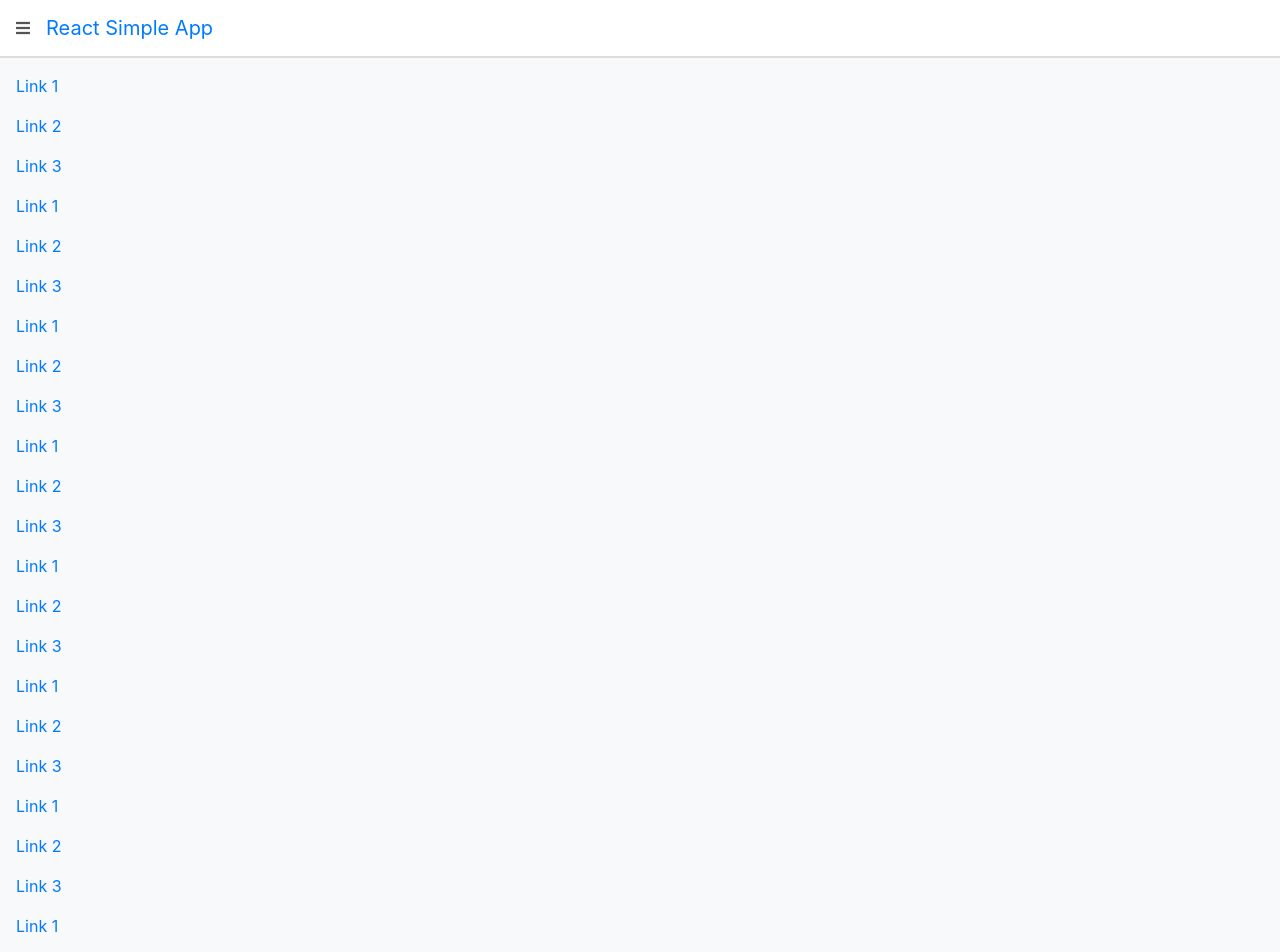
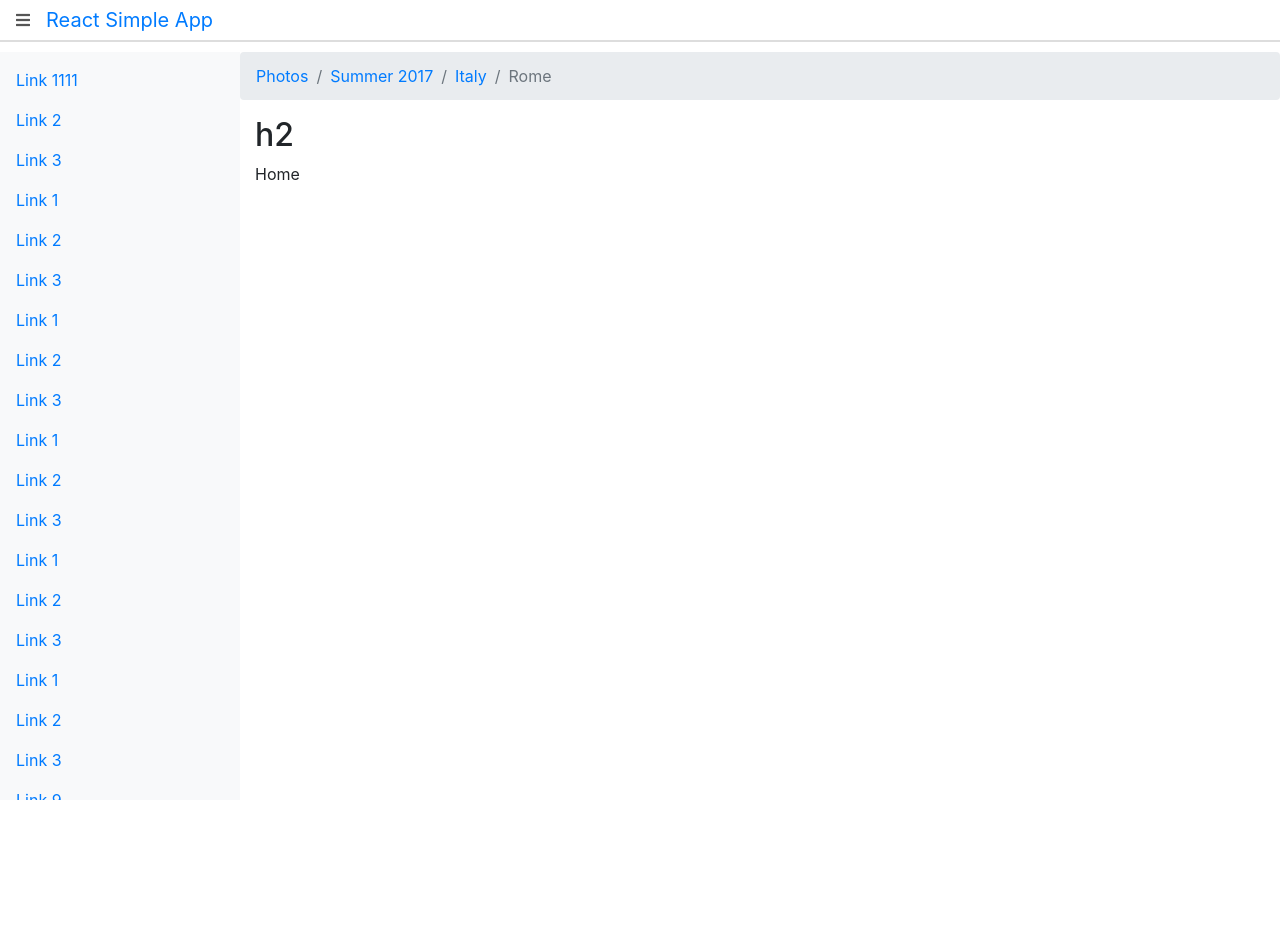
Before and after one commit to WeiTsunChien/react-simple-app, a React (Create React App) app: page / in a window 1280 px wide. Shown: the top 952 px of the page. After the commit the page ends 800 px from the top, so only its background shows below. Built offline with nearby package versions, Linux system fonts and the light colour scheme.

Commit message:
靜態切版

```diff
--- a/src/components/layout/Layout.jsx
+++ b/src/components/layout/Layout.jsx
@@ -3,14 +3,15 @@ import { Outlet, Link } from "react-router-dom";
 const Layout = () => {
     return (
         <>
-            <header className="navbar navbar-expand site-header">
+            <header className="site-header navbar navbar-expand fixed-top">
                 <i className="fas fa-bars" title="主選單"></i>
                 <a className="navbar-brand" href="#">React Simple App</a>
             </header>
-            <nav className="navbar bg-light">
+            <div className="sidebar-wrapper">
+                <nav className="sidebar navbar bg-light">
                     <ul className="navbar-nav">
                         <li className="nav-item">
-                        <a className="nav-link" href="#">Link 1</a>
+                            <a className="nav-link" href="#">Link 1111</a>
                         </li>
                         <li className="nav-item">
                             <a className="nav-link" href="#">Link 2</a>
@@ -64,31 +65,42 @@ const Layout = () => {
                             <a className="nav-link" href="#">Link 3</a>
                         </li>
                         <li className="nav-item">
-                        <a className="nav-link" href="#">Link 1</a>
+                            <a className="nav-link" href="#">Link 9</a>
                         </li>
                         <li className="nav-item">
-                        <a className="nav-link" href="#">Link 2</a>
+                            <a className="nav-link" href="#">Link 99</a>
                         </li>
                         <li className="nav-item">
-                        <a className="nav-link" href="#">Link 3</a>
+                            <a className="nav-link" href="#">Link 999</a>
                         </li>
                         <li className="nav-item">
-                        <a className="nav-link" href="#">Link 1</a>
+                            <a className="nav-link" href="#">Link 9999</a>
                         </li>
                         <li className="nav-item">
-                        <a className="nav-link" href="#">Link 2</a>
+                            <a className="nav-link" href="#">Link 99999</a>
                         </li>
                         <li className="nav-item">
-                        <a className="nav-link" href="#">Link 3</a>
+                            <a className="nav-link" href="#">Link 999999</a>
                         </li>
                     </ul>
                 </nav>
+                <div className="sidebar-overlay"></div>
+            </div>
             <div className="main-wrapper">
+                <ul className="breadcrumb">
+                    <li className="breadcrumb-item"><a href="#">Photos</a></li>
+                    <li className="breadcrumb-item"><a href="#">Summer 2017</a></li>
+                    <li className="breadcrumb-item"><a href="#">Italy</a></li>
+                    <li className="breadcrumb-item active">Rome</li>
+                </ul>
+                <main className="container-fluid">
                     <h2>h2</h2>
-                <main>
                     <Outlet />
                 </main>
             </div>
+            <footer>
+                footer
+            </footer>
         </>
     );
 };
--- a/src/sass/site.scss
+++ b/src/sass/site.scss
@@ -1,5 +1,7 @@
 .site-header {
     border-bottom: 2px solid #ddd;
+    background-color: white;
+    padding: 0 1rem;
 }
 
 .site-header .fa-bars{
@@ -11,3 +13,17 @@
 .site-header .fa-bars:hover{
     color:#000000;
 }
+
+.sidebar-wrapper{
+    position: fixed;
+    top: 52px;
+    bottom: 0px;
+    width: 240px;
+    overflow: scroll;
+}
+
+.main-wrapper{
+    margin-left: 240px;
+    position: relative;
+    top: 52px;
+}
```
Lines whose indentation alone changed are shown as unchanged.
